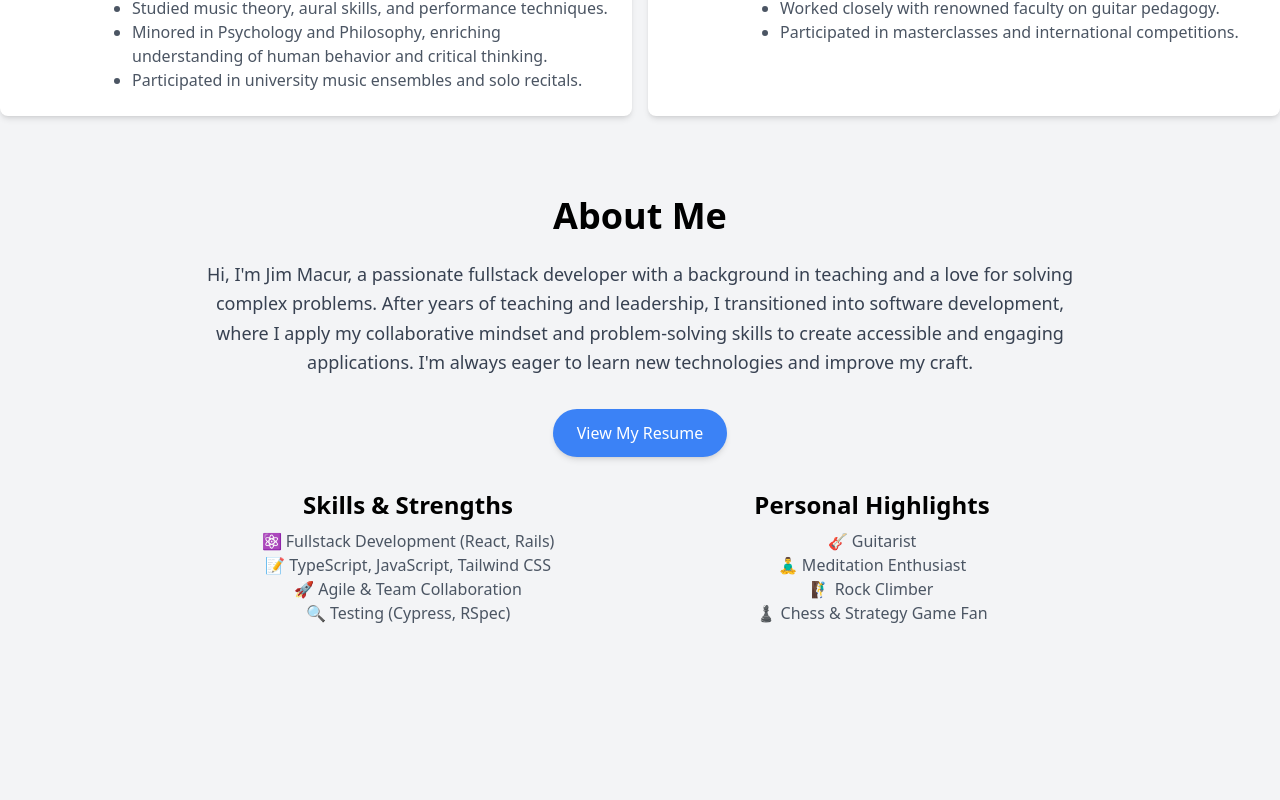
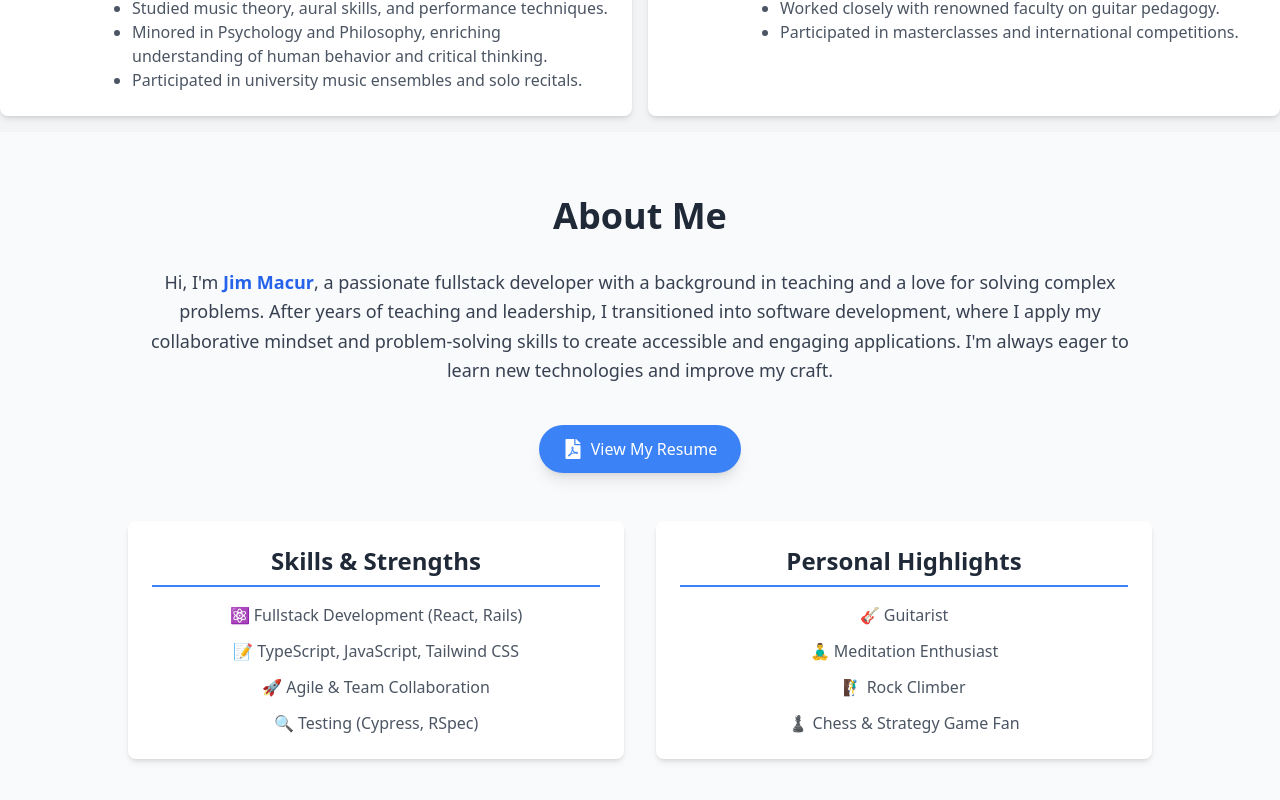
Before and after one commit to DRIF7ER/my-portfolio, a React (Create React App) app: page / in a window 1280 px wide. Shown: the part 4136-4936 px from the top of the page. Built offline with nearby package versions, Linux system fonts and the light colour scheme.

Commit message:
refactor: add styling to about me page

```diff
--- a/src/components/AboutMe.tsx
+++ b/src/components/AboutMe.tsx
@@ -1,45 +1,53 @@
 import React from 'react';
+import { FaFilePdf } from 'react-icons/fa';
 
 const AboutMe: React.FC = () => {
   return (
-    <section id="aboutMe" className="bg-gray-100 py-16 px-8">
-      <div className="max-w-4xl mx-auto text-center">
-        <h2 className="text-4xl font-bold mb-6">About Me</h2>
-        <p className="text-lg text-gray-700 leading-relaxed mb-8">
-          Hi, I'm Jim Macur, a passionate fullstack developer with a background in teaching and a love for solving complex problems.
+    <section id="aboutMe" className="bg-gray-50 py-16 px-6">
+      <div className="max-w-5xl mx-auto text-center">
+        <h2 className="text-4xl font-extrabold mb-8 text-gray-800">About Me</h2>
+
+        <p className="text-lg text-gray-700 leading-relaxed mb-10">
+          Hi, I'm <span className="font-semibold text-blue-600">Jim Macur</span>, a passionate fullstack developer with a background in teaching and a love for solving complex problems.
           After years of teaching and leadership, I transitioned into software development, where I apply my collaborative mindset
           and problem-solving skills to create accessible and engaging applications. I'm always eager to learn new technologies
           and improve my craft.
         </p>
 
-        <div className="flex justify-center mb-8">
+        <div className="flex justify-center mb-12">
           <a
             href="/assets/jim-macur-resume.pdf"
             target="_blank"
             rel="noopener noreferrer"
-            className="bg-blue-500 text-white px-6 py-3 rounded-full shadow-md hover:bg-blue-600 transition duration-300"
+            className="flex items-center bg-blue-500 text-white px-6 py-3 rounded-full shadow-lg hover:bg-blue-600 transition-transform transform hover:scale-105 duration-300"
           >
+            <FaFilePdf className="mr-2" size={20} />
             View My Resume
           </a>
         </div>
 
         <div className="grid grid-cols-1 md:grid-cols-2 gap-8">
-          <div>
-            <h3 className="text-2xl font-semibold mb-2">Skills & Strengths</h3>
-            <ul className="text-gray-600">
-              <li>⚛️ Fullstack Development (React, Rails)</li>
-              <li>📝 TypeScript, JavaScript, Tailwind CSS</li>
-              <li>🚀 Agile & Team Collaboration</li>
-              <li>🔍 Testing (Cypress, RSpec)</li>
+          <div className="bg-white p-6 shadow-md rounded-lg hover:shadow-lg transition-shadow duration-300">
+            <h3 className="text-2xl font-semibold mb-4 text-gray-800 border-b-2 border-blue-500 pb-2">
+              Skills & Strengths
+            </h3>
+            <ul className="text-gray-600 space-y-3">
+              <li>⚛️ <span className="font-medium">Fullstack Development</span> (React, Rails)</li>
+              <li>📝 <span className="font-medium">TypeScript, JavaScript</span>, Tailwind CSS</li>
+              <li>🚀 <span className="font-medium">Agile & Team Collaboration</span></li>
+              <li>🔍 <span className="font-medium">Testing</span> (Cypress, RSpec)</li>
             </ul>
           </div>
-          <div>
-            <h3 className="text-2xl font-semibold mb-2">Personal Highlights</h3>
-            <ul className="text-gray-600">
-              <li>🎸 Guitarist</li>
-              <li>🧘‍♂️ Meditation Enthusiast</li>
-              <li>🧗‍♂️ Rock Climber</li>
-              <li>♟️ Chess & Strategy Game Fan</li>
+
+          <div className="bg-white p-6 shadow-md rounded-lg hover:shadow-lg transition-shadow duration-300">
+            <h3 className="text-2xl font-semibold mb-4 text-gray-800 border-b-2 border-blue-500 pb-2">
+              Personal Highlights
+            </h3>
+            <ul className="text-gray-600 space-y-3">
+              <li>🎸 <span className="font-medium">Guitarist</span></li>
+              <li>🧘‍♂️ <span className="font-medium">Meditation Enthusiast</span></li>
+              <li>🧗‍♂️ <span className="font-medium">Rock Climber</span></li>
+              <li>♟️ <span className="font-medium">Chess & Strategy Game Fan</span></li>
             </ul>
           </div>
         </div>
```
